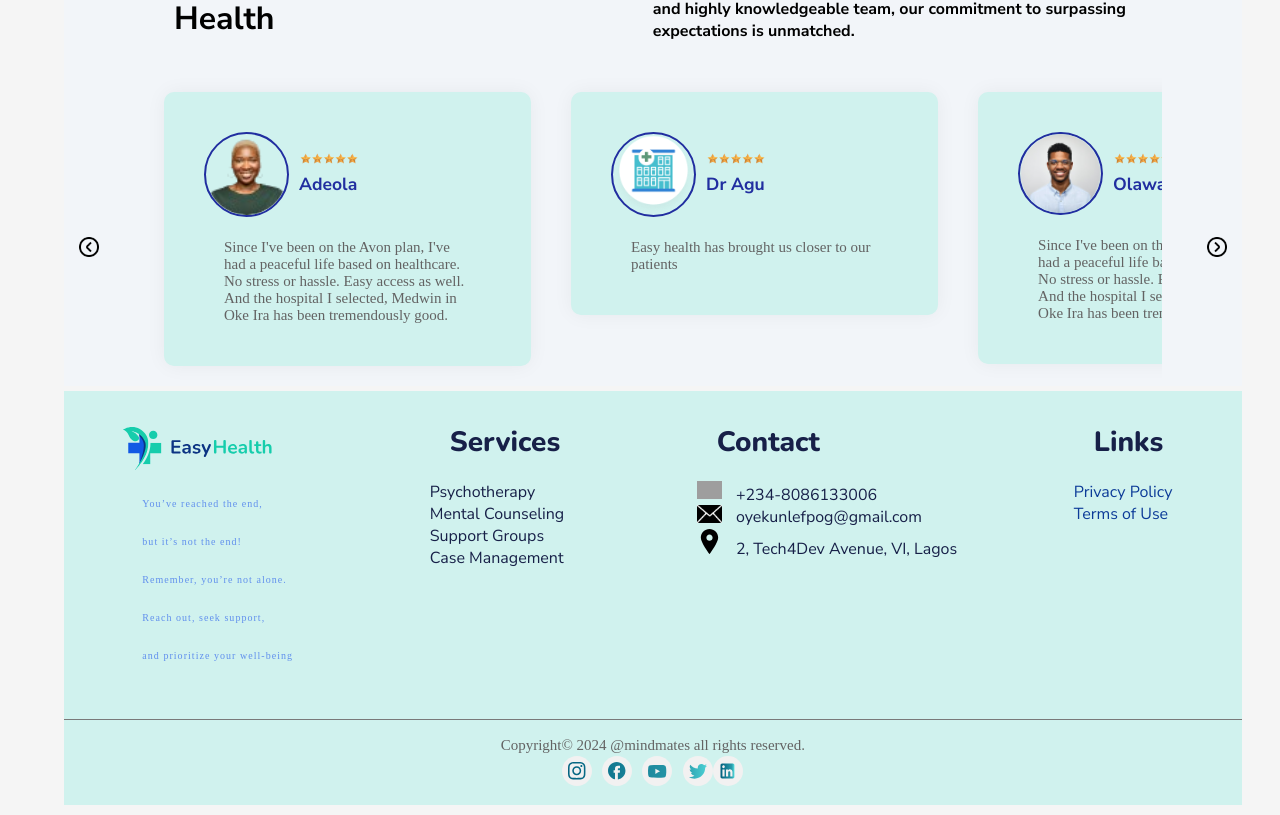
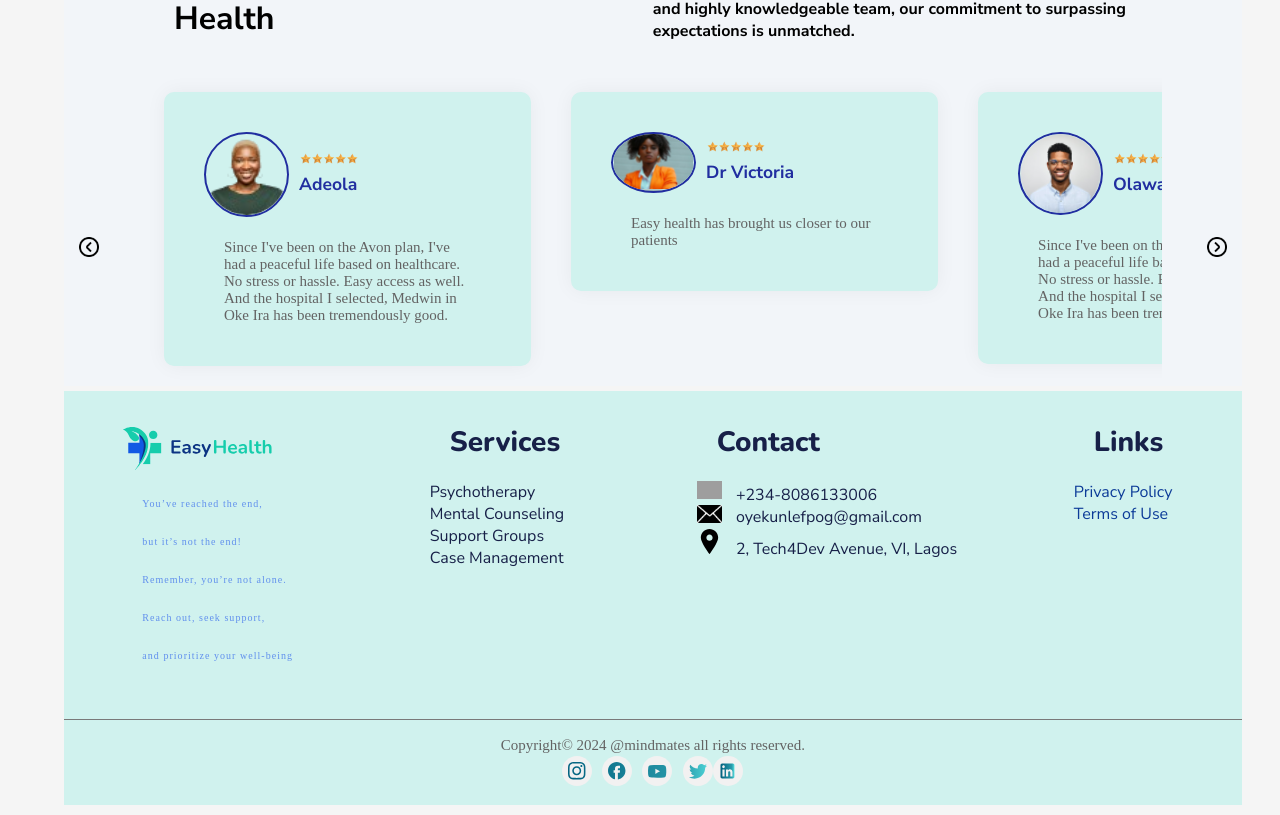
Before and after one commit to TyOyekunle/Easy-Health-Website-87-, a React (Create React App) app: page /#/ in a window 1280 px wide. Shown: the part 3339-4154 px from the top of the page. Built offline with nearby package versions, Linux system fonts and the light colour scheme; grey boxes are pictures that could not be loaded.

Commit message:
media query edits by Victoria

```diff
--- a/src/Components/Hero/Hero.css
+++ b/src/Components/Hero/Hero.css
@@ -220,9 +220,9 @@ margin-top: -10px;
     }
 
     .decore{
-      top: 31%;
-      width: 45%;
-      left: 55%;
+      top: 40%;
+      width: 48%;
+      left: 4%;
     }
 
     .hero_icon_class{
--- a/src/Components/Testimonials/Testimonials.jsx
+++ b/src/Components/Testimonials/Testimonials.jsx
@@ -8,6 +8,7 @@ import Doctor from '../../assets/doctor.png'
 import DrOlawale from '../../assets/DrOlawale.png'
 import back_arrow from '../../assets/back-arrow.png'
 import next_arrow from '../../assets/next-arrow.png'
+import Victoria from '../../assets/Victoria.svg'
 
  export const Testimonials = () => {
  // code for the slider and arrows.
@@ -68,10 +69,10 @@ import next_arrow from '../../assets/next-arrow.png'
           <li>
           <div className='slide'>
               <div className='user-info'>
-                  <img src={Doctor} alt="" className='testimonial_picture' />
+                  <img src={Victoria} alt="" className='testimonial_picture' />
                   <div>
                     <img src={star} alt="" className='five_star_icon' />
-                    <h3> Dr Agu </h3></div>
+                    <h3> Dr Victoria </h3></div>
                 </div>
                 <p> Easy health has brought us closer to our patients</p>
               </div>
```
Also changed, not shown: src/assets/Victoria.svg (added).
